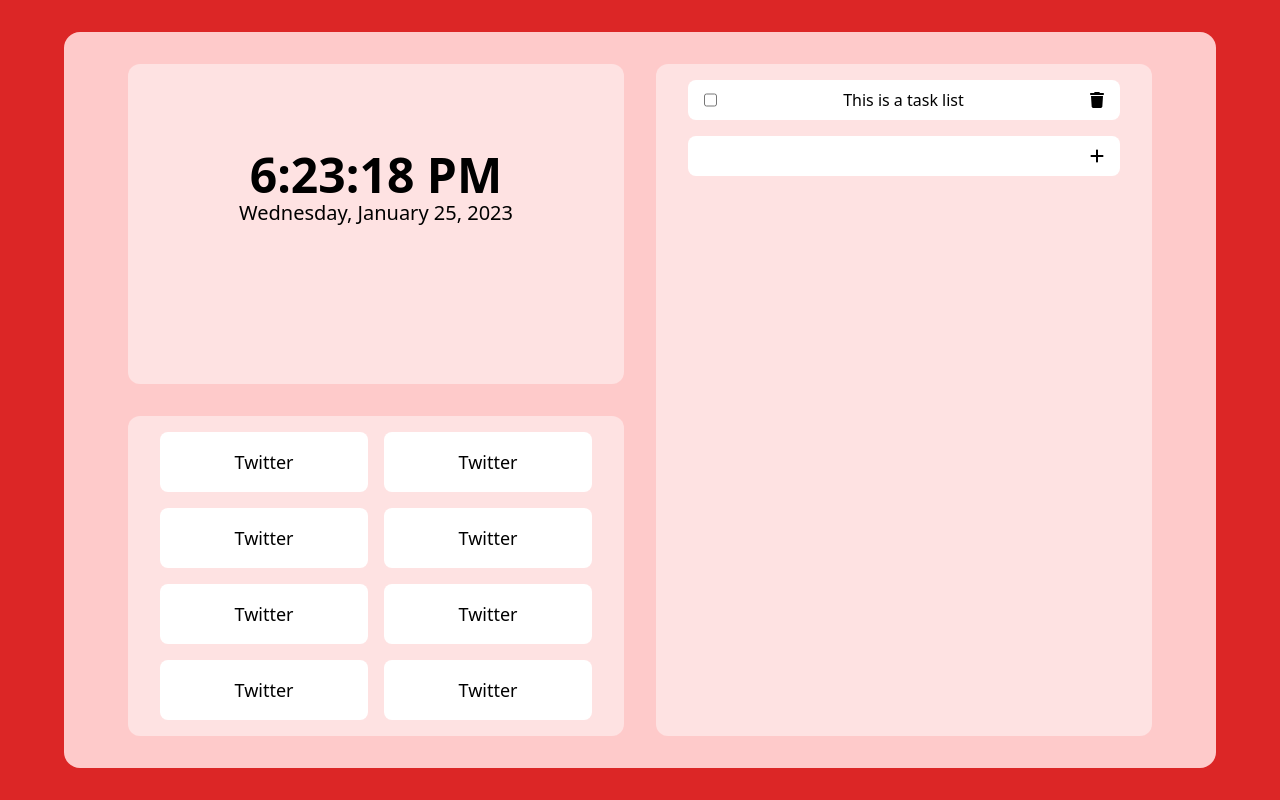
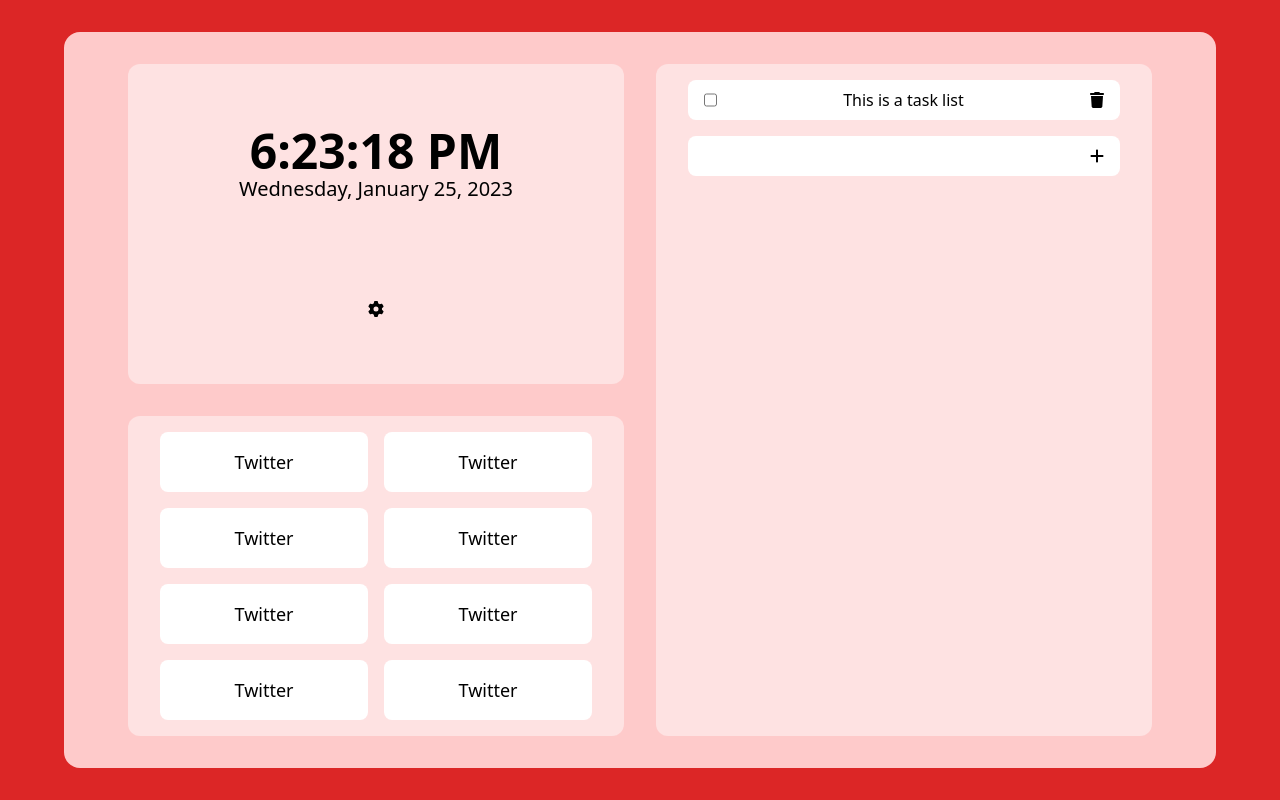
Before and after one commit to atklenner/homepage, a React (Vite) app: page / in a window 1280 px wide. Built offline with nearby package versions, Linux system fonts and the light colour scheme; no server answers.

Commit message:
add settings toggle button with icons

```diff
--- a/src/App.jsx
+++ b/src/App.jsx
@@ -1,15 +1,19 @@
 import TimeAndWeather from "./components/TimeAndWeather";
 import ToDo from "./components/ToDo";
 import Links from "./components/Links";
+import {useState} from "react";
+import LinkSettings from "./components/LinkSettings";
+import ThemeSettings  from "./components/ThemeSettings";
+function App() {
+  const [viewSettings, setViewSettings] = useState(false);
 
-function App() {
   return (
     <div className="flex justify-center items-center h-screen bg-red-600 px-8 md:px-16 2xl:px-32 py-4 md:py-8 2xl:py-16">
       <div className="flex justify-center items-center h-full w-full bg-red-200 rounded-2xl px-8 md:px-16 2xl:px-32 py-4 md:py-8 2xl:py-16">
         <div className="grid lg:grid-cols-2 lg:grid-rows-4 gap-8 2xl:gap-16 h-full w-full">
-          <TimeAndWeather />
-          <ToDo />
-          <Links />
+          <TimeAndWeather viewSettings={viewSettings} onClick={() => setViewSettings(!viewSettings)}/>
+          {viewSettings ? <LinkSettings /> : <ToDo />}
+          {viewSettings ? <ThemeSettings /> : <Links />}
         </div>
       </div>
     </div>
--- a/src/components/TimeAndWeather.jsx
+++ b/src/components/TimeAndWeather.jsx
@@ -1,9 +1,11 @@
 import Widget from "./Widget";
 import {useState, useEffect} from "react";
+import {FontAwesomeIcon} from "@fortawesome/react-fontawesome";
+import {faHome, faGear} from "@fortawesome/free-solid-svg-icons";
 
 const API_KEY = "d6033a7a4a4fb3ac4ada99b04bd0f8e4";
 
-function TimeAndWeather() {
+function TimeAndWeather({onClick, viewSettings}) {
   let [time, setTime] = useState(new Date());
 
   const options = {
@@ -49,6 +51,9 @@
           <p className="lg:text-xl">{time.toLocaleDateString("en-US", options)}</p>
         </div>
         <p className="text-3xl lg:text-5xl font-bold">{formatTemp(temp)}</p>
+        <button onClick={onClick}>
+          <FontAwesomeIcon icon={viewSettings ? faHome : faGear} />
+        </button>
       </div>
     </Widget>
   )
```
